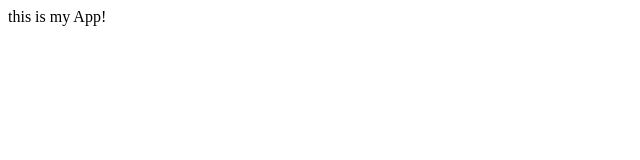
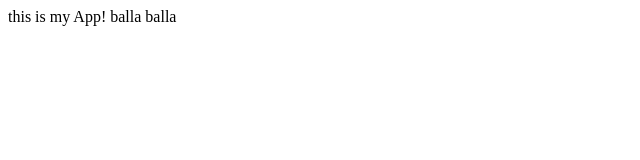
Before and after one commit to Eaglefriend/ProgressFitness, a website: page index.html in a window 1280 px wide. Shown: the full height of the page, 0-640 px from the left. Drawn offline with Linux system fonts and the light colour scheme.

Commit message:
index geändert

```diff
--- a/index.html
+++ b/index.html
@@ -4,6 +4,6 @@
     </head>
     <body>
         this is my App!
-
+        balla balla
     </body>
 </html>
```
